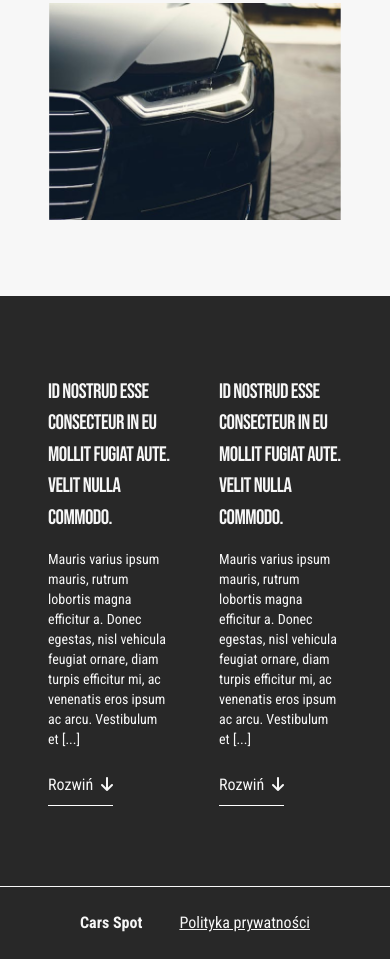
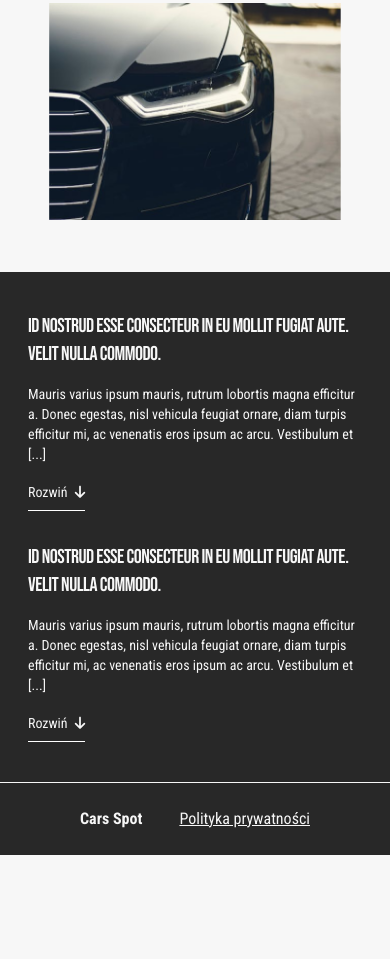
Before and after one commit to kakarotto2004/tailwindcss-carsSpot, a website: page index.html in a window 390 px wide. Shown: the part 1230-2189 px from the top of the page. After the commit the page ends 2085 px from the top, so only its background shows below. Drawn offline with Linux system fonts and the light colour scheme.

Commit message:
style about section to mobile

```diff
--- a/index.html
+++ b/index.html
@@ -69,16 +69,16 @@
                 </div>
             </section>
 
-            <section class="flex justify-between p-12 md:p-20 lg:px-p120px py-20 mt-14 lg:mt-p88px bg-grayDark text-whiteBg font-robotoCondensed">
-               <div class="mr-12">
-                    <h4 class="font-bebas text-px21 md:text-2xl tracking-tight">id nostrud esse consecteur in eu mollit fugiat aute. velit nulla commodo.</h4>
-                    <p class="mt-4 mb-6 text-sm">Mauris varius ipsum mauris, rutrum lobortis magna efficitur a. Donec egestas, nisl vehicula feugiat ornare, diam turpis efficitur mi, ac venenatis eros ipsum ac arcu. Vestibulum et  [...]</p>
-                    <button class="pb-2 border-b border-white">Rozwiń <i class="fa-solid fa-arrow-down ml-1"></i></button>
+            <section id="about" class="flex flex-col sm:justify-between px-7 sm:px-12 md:px-20 lg:px-p120px py-10 sm:my-14 md:py-20 mt-8 sm:mt-14 lg:mt-p88px bg-grayDark text-whiteBg font-robotoCondensed">
+               <div class="sm:mr-12 mb-8 sm:mb-0">
+                    <h4 class="small-bebas">id nostrud esse consecteur in eu mollit fugiat aute. velit nulla commodo.</h4>
+                    <p class="about-p">Mauris varius ipsum mauris, rutrum lobortis magna efficitur a. Donec egestas, nisl vehicula feugiat ornare, diam turpis efficitur mi, ac venenatis eros ipsum ac arcu. Vestibulum et  [...]</p>
+                    <button class="btn-border-b-white">Rozwiń <i class="fa-solid fa-arrow-down ml-1"></i></button>
                </div>
                <div>
-                    <h4 class="font-bebas text-px21 md:text-2xl tracking-tight">id nostrud esse consecteur in eu mollit fugiat aute. velit nulla commodo.</h4>
-                    <p class="mt-4 mb-6 text-sm">Mauris varius ipsum mauris, rutrum lobortis magna efficitur a. Donec egestas, nisl vehicula feugiat ornare, diam turpis efficitur mi, ac venenatis eros ipsum ac arcu. Vestibulum et  [...]</p>
-                    <button class="pb-2 border-b border-white">Rozwiń <i class="fa-solid fa-arrow-down ml-1"></i></button>
+                    <h4 class="small-bebas">id nostrud esse consecteur in eu mollit fugiat aute. velit nulla commodo.</h4>
+                    <p class="about-p">Mauris varius ipsum mauris, rutrum lobortis magna efficitur a. Donec egestas, nisl vehicula feugiat ornare, diam turpis efficitur mi, ac venenatis eros ipsum ac arcu. Vestibulum et  [...]</p>
+                    <button class="btn-border-b-white">Rozwiń <i class="fa-solid fa-arrow-down ml-1"></i></button>
                </div>
             </section>
         </main>
--- a/input.css
+++ b/input.css
@@ -33,6 +33,18 @@
     @apply w-2 h-2 mx-1 lg:mx-2 rounded-full cursor-pointer;
 }
 
+.small-bebas {
+    @apply font-bebas text-xl sm:text-px21 md:text-2xl tracking-tight;
+}
+
+.about-p {
+    @apply mt-4 mb-4 sm:mb-6 text-sm;
+}
+
+.btn-border-b-white {
+    @apply pb-2 border-b border-white text-sm;
+}
+
 .clearfix::after {
     content: "";
     clear: both;
```
Also changed, not shown: output.css.
